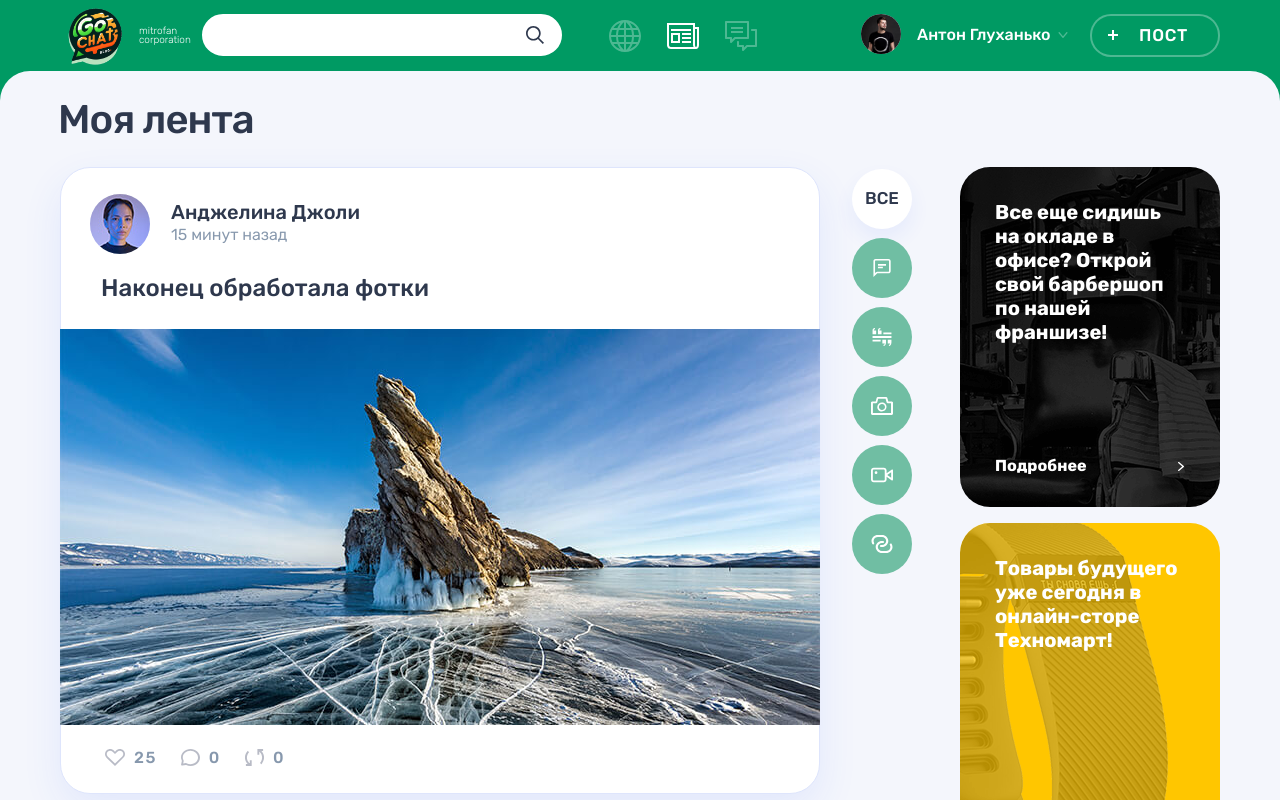
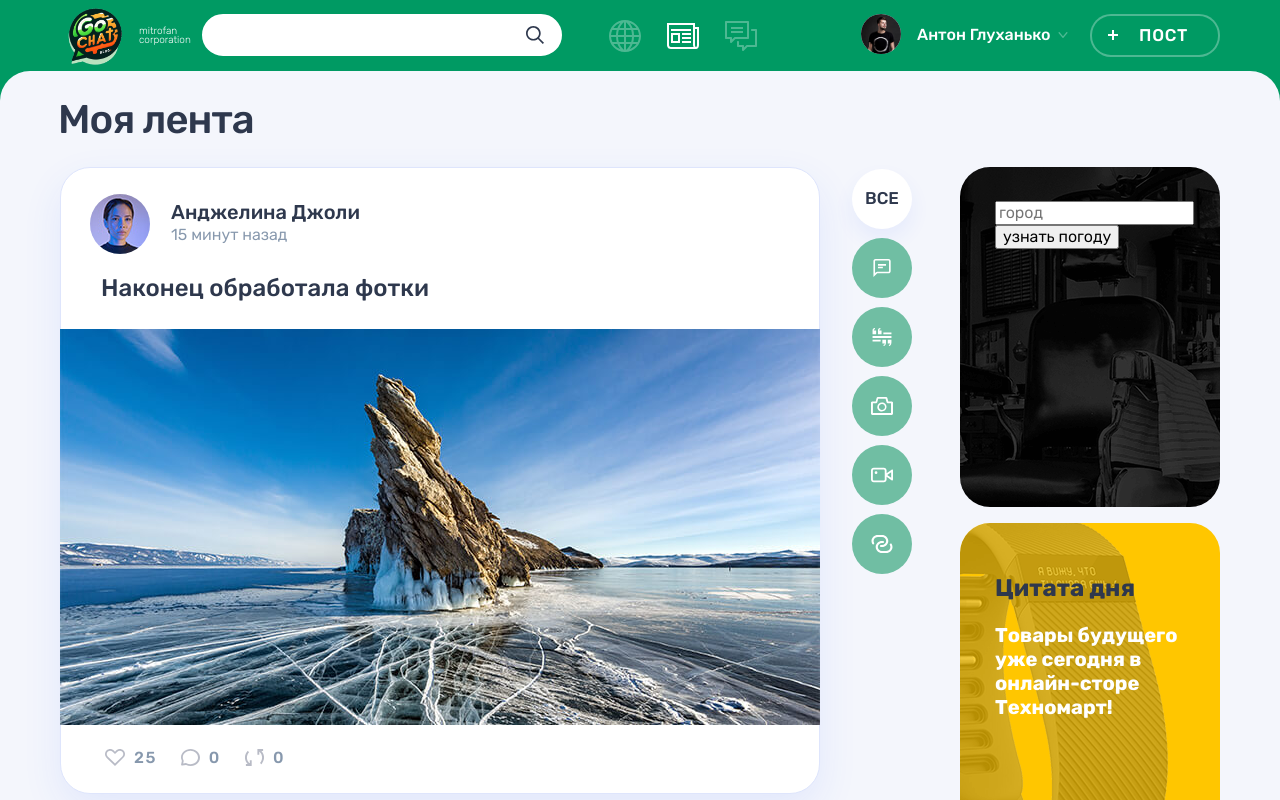
Before and after one commit to Mitrofanna/mitrofan-corporation, a React (Vite) app: page /feed in a window 1280 px wide. Shown: the top 800 px of the page. Built offline with nearby package versions, Linux system fonts and the light colour scheme.

Commit message:
создает компонент с погодой

```diff
--- /dev/null
+++ b/src/components/quote-of-day.tsx
@@ -0,0 +1,17 @@
+function QuoteOfDay(): JSX.Element {
+    return (
+        <article className="promo__block promo__block--technomart">
+            <h2 className="promo__title-quote">Цитата дня</h2>
+            <i className="fas fa-quote-left"></i>
+            <p className="promo__text">
+            Товары будущего уже сегодня в онлайн-сторе Техномарт!
+            </p>
+            <i className="fas fa-quote-right"></i>
+            <a className="promo__link" href="#">
+            Перейти в магазин
+            </a>
+        </article>
+    );
+}
+
+export default QuoteOfDay;
--- /dev/null
+++ b/src/components/weather.tsx
@@ -0,0 +1,24 @@
+const KEY_WEATHER = '6ee1dd5dfd29377c817bd1a70ad363de';
+
+function Weather(): JSX.Element {
+
+    async function getWeather(event: any) {
+        event.preventDefault();
+        const city = event.target.elements.city.value;
+
+        const api = await fetch(`https://api.openweathermap.org/data/2.5/weather?q=${city}&appid=${KEY_WEATHER}`);
+        const result = await api.json();
+        console.log(result);
+    }
+
+    return (
+    <article className="promo__block promo__block--barbershop">
+        <form onSubmit={getWeather}>
+            <input type="text" name="city" placeholder="город"></input>
+            <button type="submit">узнать погоду</button>
+        </form>
+    </article>
+    );
+}
+
+export default Weather;
--- a/src/pages/feed-page.tsx
+++ b/src/pages/feed-page.tsx
@@ -4,6 +4,8 @@ import Footer from "../components/footer";
 import Header from "../components/header";
 import Post from "../components/post";
 import { posts } from "../mocks/post-mocks";
+import QuoteOfDay from "../components/quote-of-day";
+import Weather from "../components/weather";
 
 function FeedPage(): JSX.Element {
     const allPosts =posts.map((post) => <Post post={post}/>);
@@ -28,24 +30,8 @@ function FeedPage(): JSX.Element {
                     <FiltersList isFeedPage />
                     </section>
                     <aside className="promo">
-                    <article className="promo__block promo__block--barbershop">
-                        <h2 className="visually-hidden">Рекламный блок</h2>
-                        <p className="promo__text">
-                        Все еще сидишь на окладе в офисе? Открой свой барбершоп по нашей франшизе!
-                        </p>
-                        <a className="promo__link" href="#">
-                        Подробнее
-                        </a>
-                    </article>
-                    <article className="promo__block promo__block--technomart">
-                        <h2 className="visually-hidden">Рекламный блок</h2>
-                        <p className="promo__text">
-                        Товары будущего уже сегодня в онлайн-сторе Техномарт!
-                        </p>
-                        <a className="promo__link" href="#">
-                        Перейти в магазин
-                        </a>
-                    </article>
+                    <Weather />
+                    <QuoteOfDay />
                     <article className="promo__block">
                         <h2 className="visually-hidden">Рекламный блок</h2>
                         <p className="promo__text">
```
